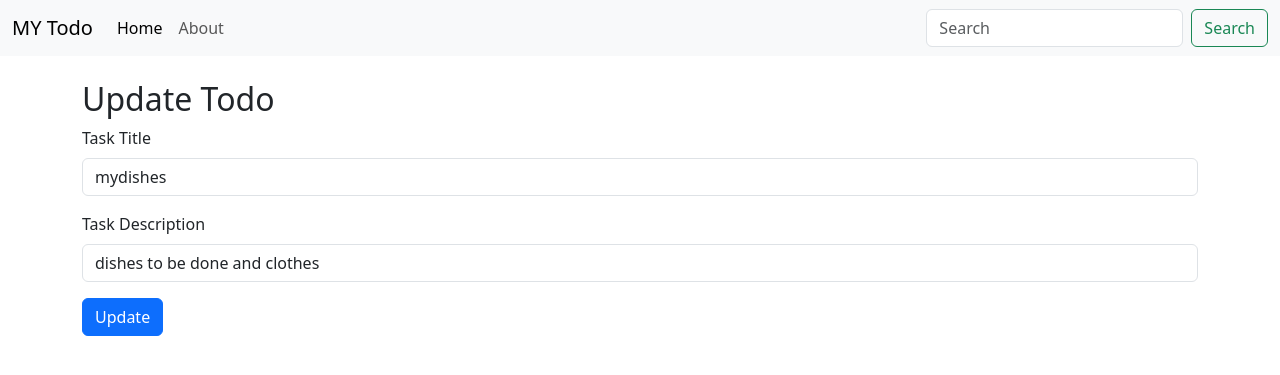
After one commit to shraddha580/flask, a Flask app: page /update/1 in a window 1280 px wide. The commit adds this page. Shown: the top 375 px of the page. Run offline with Flask 3, Linux system fonts and the light colour scheme; data comes from the database, SQL or seed files in the repository; both versions use the stored data as it was after the commit.

Commit message:
update button functionality

```diff
--- a/app.py
+++ b/app.py
@@ -51,8 +51,9 @@ def update(sno):
     if request.method == 'POST':
         todo.title = request.form['title']
         todo.desc = request.form['desc']
+        db.session.add(todo)
         db.session.commit()
-        return "Todo updated!"
+        return redirect("/")
     return render_template('update.html', todo=todo)
 
 if __name__ == '__main__':
--- /dev/null
+++ b/templates/base.html
@@ -0,0 +1,57 @@
+<!doctype html>
+<html lang="en">
+
+<head>
+    <meta charset="utf-8">
+    <meta name="viewport" content="width=device-width, initial-scale=1">
+    <title>MY Todo</title>
+
+    <link href="https://cdn.jsdelivr.net/npm/bootstrap@5.3.8/dist/css/bootstrap.min.css" rel="stylesheet"
+        integrity="sha384-sRIl4kxILFvY47J16cr9ZwB07vP4J8+LH7qKQnuqkuIAvNWLzeN8tE5YBujZqJLB" crossorigin="anonymous">
+</head>
+
+<body>
+    <!-- Navbar -->
+    <nav class="navbar navbar-expand-lg bg-body-tertiary">
+        <div class="container-fluid">
+
+            <a class="navbar-brand" href="/">MY Todo</a>
+
+            <button class="navbar-toggler" type="button" data-bs-toggle="collapse"
+                data-bs-target="#navbarSupportedContent" aria-controls="navbarSupportedContent" aria-expanded="false"
+                aria-label="Toggle navigation">
+
+                <span class="navbar-toggler-icon"></span>
+            </button>
+
+            <div class="collapse navbar-collapse" id="navbarSupportedContent">
+
+                <ul class="navbar-nav me-auto mb-2 mb-lg-0">
+
+                    <li class="nav-item">
+                        <a class="nav-link active" href="/">Home</a>
+                    </li>
+
+                    <li class="nav-item">
+                        <a class="nav-link" href="#">About</a>
+                    </li>
+
+                </ul>
+
+                <form class="d-flex" role="search">
+                    <input class="form-control me-2" type="search" placeholder="Search">
+
+                    <button class="btn btn-outline-success" type="submit">
+                        Search
+                    </button>
+                </form>
+
+            </div>
+        </div>
+    </nav>
+    {% block body %}
+
+    {% endblock body %}
+</body>
+
+</html>
--- /dev/null
+++ b/templates/update.html
@@ -0,0 +1,53 @@
+
+{% extends 'base.html' %}
+{% block body %}
+
+
+
+    <!-- Form -->
+    <div class="container my-4">
+
+        <h2>Update Todo</h2>
+
+        <form action="/update/{{todo.sno}}" method="POST">
+
+            <div class="mb-3">
+                <label for="title" class="form-label">
+                    Task Title
+                </label>
+
+                <input type="text"
+                       class="form-control"
+                       name="title"
+                       value="{{todo.title}}"
+                       id="title">
+            </div>
+
+            <div class="mb-3">
+                <label for="desc" class="form-label">
+                    Task Description
+                </label>
+
+                <input type="text"
+                       class="form-control"
+                       name="desc"
+                          value="{{todo.desc}}"
+                       id="desc">
+            </div>
+
+            <button type="submit"
+                    class="btn btn-primary">
+                Update
+            </button>
+
+        </form>
+    </div>
+
+
+
+    <script src="https://cdn.jsdelivr.net/npm/bootstrap@5.3.8/dist/js/bootstrap.bundle.min.js"
+        integrity="sha384-FKyoEForCGlyvwx9Hj09JcYn3nv7wiPVlz7YYwJrWVcXK/BmnVDxM+D2scQbITxI"
+        crossorigin="anonymous">
+    </script>
+
+{% endblock body %}
```
Also changed, not shown: templates/index.html (+3 -17 lines), instance/TODO.db.
